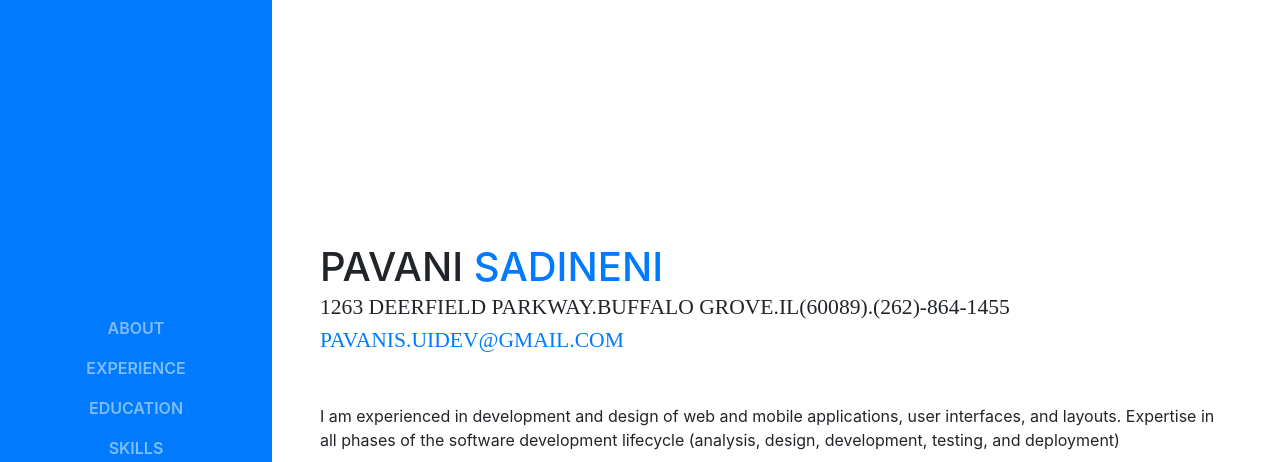
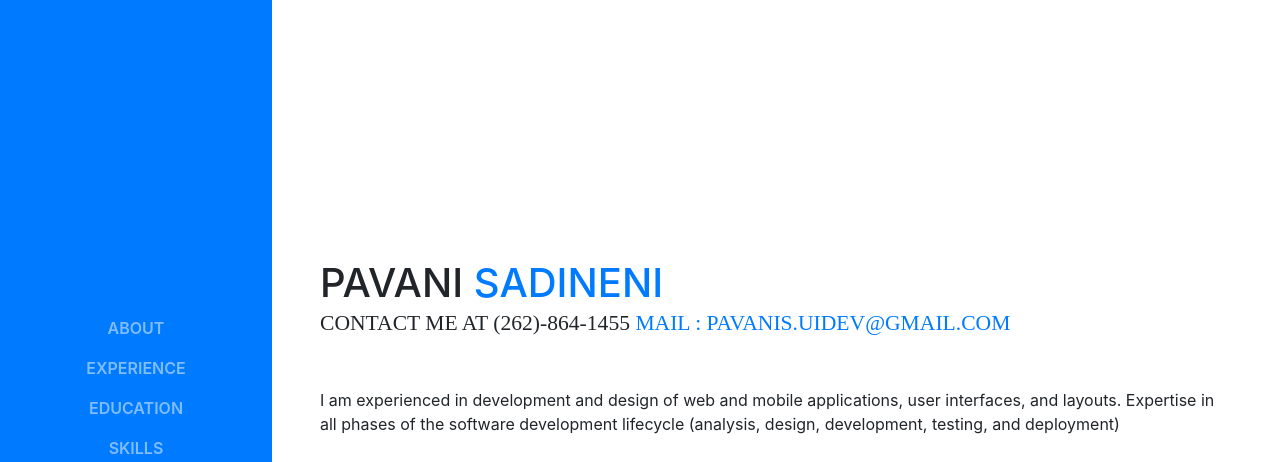
Before and after one commit to pavanisadineni/pavani-sadineni.github.io, a website with bundled scripts: page index.html in a window 1280 px wide. Shown: the top 462 px of the page. Built offline with nearby package versions, Linux system fonts and the light colour scheme; a web font is replaced by a local one.

Commit message:
Changes to Contact

```diff
--- a/index.html
+++ b/index.html
@@ -66,8 +66,8 @@
           <h1 class="mb-0">Pavani
             <span class="text-primary">Sadineni</span>
           </h1>
-          <div class="subheading mb-5">1263 Deerfield Parkway.Buffalo Grove.IL(60089).(262)-864-1455
-            <a href="mailto:name@email.com">pavanis.uidev@gmail.com</a>
+          <div class="subheading mb-5">Contact Me at (262)-864-1455
+            <a href="mailto:name@email.com">Mail : pavanis.uidev@gmail.com</a>
           </div>
           <p class="mb-5">I am experienced in development and design of web and mobile applications, user interfaces, and layouts. Expertise in all phases of the software development lifecycle (analysis, design, development, testing, and deployment)</p>
           <ul class="list-inline list-social-icons mb-0">
```
